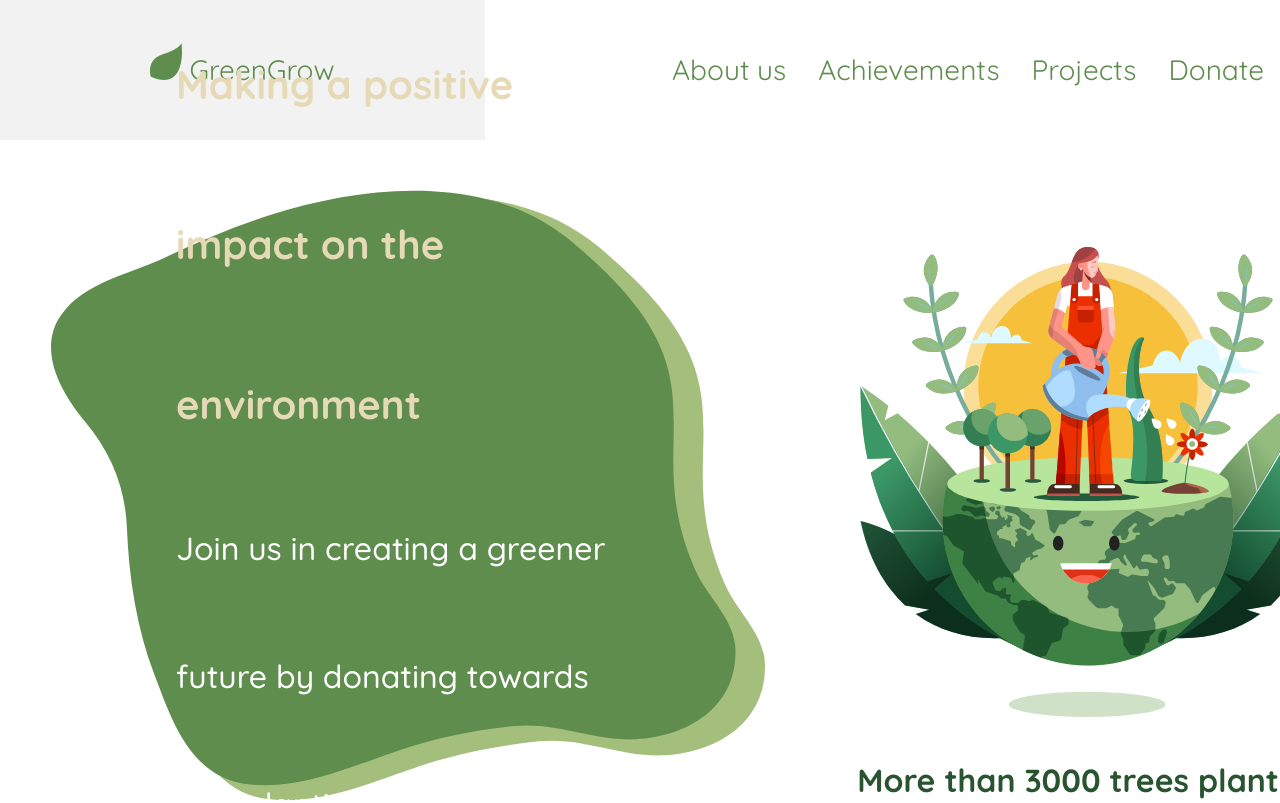
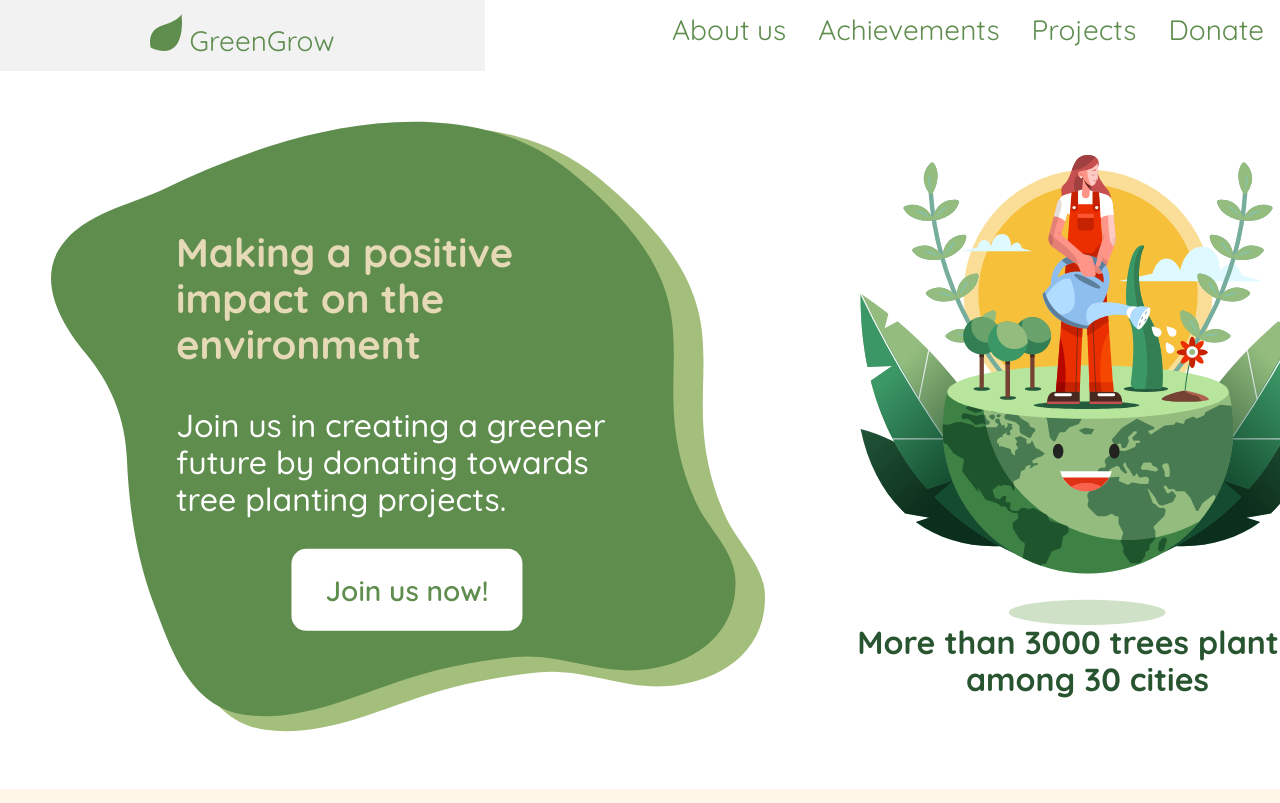
Before and after one commit to Trinhhayoo/DonateTreeSmallProject, a React (Create React App) app: page / in a window 1280 px wide. Shown: the top 803 px of the page. Built offline with nearby package versions, Linux system fonts and the light colour scheme.

Commit message:
done merge MA & NT

```diff
--- a/src/components/GlobalStyles/GlobalStyles.scss
+++ b/src/components/GlobalStyles/GlobalStyles.scss
@@ -11,7 +11,8 @@
 }
 
 * {
-    margin: 0;
+    margin-left: 0;
+    margin-right: 0;
     padding: 0;
     box-sizing: border-box;
     font-family: 'Quicksand';
@@ -25,7 +26,7 @@ body {
     font-family: 'Quicksand', sans-serif;
     font-size: 3.2rem;
     text-rendering: optimizeSpeed;
-    line-height: 4;
+    // line-height: 4;
 }
 
 .title-session {
--- a/src/components/Layout/DefaultLayout/FormDonate/FormDonate.module.scss
+++ b/src/components/Layout/DefaultLayout/FormDonate/FormDonate.module.scss
@@ -26,7 +26,7 @@ select {
     display: block;
     width: 787px;
     height: 66px;
-    padding: 12px 20px;
+    padding: 12px 0px 12px 20px;
     background: #ffffff;
     border: 1px solid #ccc4c0;
     border-radius: 15px;
--- a/src/components/Layout/DefaultLayout/Header/Header.css
+++ b/src/components/Layout/DefaultLayout/Header/Header.css
@@ -1,9 +1,8 @@
-* {
-    font-family: 'Quicksand';
-}
 section {
     margin: 0;
     padding: 0;
+}
+.btn-join {
 }
 p {
     text-align: justify;
--- a/src/components/Layout/DefaultLayout/Header/Header.jsx
+++ b/src/components/Layout/DefaultLayout/Header/Header.jsx
@@ -1,8 +1,9 @@
 import React, { useState } from 'react';
 import blob from '../../../../svg/2xblob.svg';
 import earth from '../../../../svg/2xearth.svg';
-
-import './Header.css';
+import styles from './Header.css';
+import classNames from 'classnames/bind';
+const cx = classNames.bind(styles);
 
 const Header = () => {
     return (
@@ -16,7 +17,19 @@ const Header = () => {
                             <p id="blobContent">
                                 Join us in creating a greener future by donating towards tree planting projects.
                             </p>
-                            <button className="button">Join us now!</button>
+                            <button
+                                className={cx('btn-join', 'btn')}
+                                style={{
+                                    width: '231px',
+                                    height: '82px',
+                                    color: '#5F8D4E',
+                                    margin: '0px',
+
+                                    transform: 'translate(50%, 0px)',
+                                }}
+                            >
+                                Join us now!
+                            </button>
                         </div>
                     </div>
 
--- a/src/components/Layout/DefaultLayout/Projects/Projects.module.scss
+++ b/src/components/Layout/DefaultLayout/Projects/Projects.module.scss
@@ -31,9 +31,6 @@
     padding: 44px;
     gap: 52px;
     position: relative;
-    // --slide-index: 0;
-    // transform: translateX(calc(var(--slide-index) * -100%));
-    // transform: translateX(calc(100% - 387px * 5));
 }
 .project_item {
     background-color: var(--primary-color--);
@@ -109,6 +106,7 @@
     text-align: center;
     color: #ffffff;
     padding-top: 14px;
+    margin: 0;
 }
 
 @media screen and (max-width: 9000px) {
--- a/src/pages/Home/Home.jsx
+++ b/src/pages/Home/Home.jsx
@@ -21,7 +21,7 @@ const Home = () => {
             <Achievements />
             <Projects />
             <FormDonate />
-            {/* <Footer /> */}
+            <Footer />
         </div>
     );
 };
```
Also changed, not shown: src/components/Layout/DefaultLayout/Footer/Footer.jsx (+17 -32 lines).
